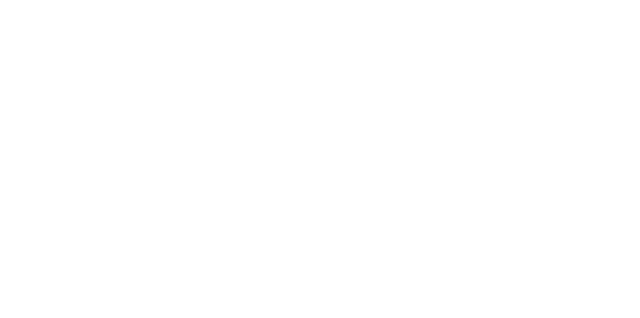
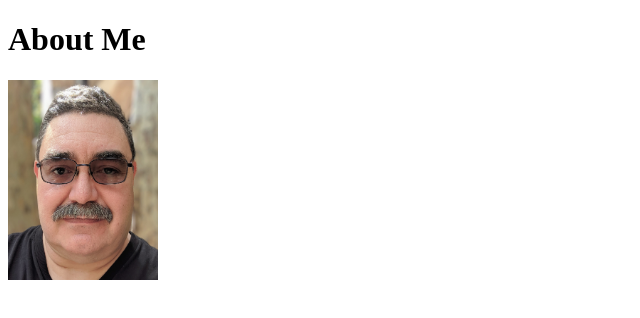
Before and after one commit to rcthedev/Portfolio, a plain HTML site: page index.html in a window 1280 px wide. Shown: the whole page, without its empty margins (0-640 px from the left). Drawn offline with Linux system fonts and the light colour scheme.

Commit message:
added photo

```diff
--- a/index.html
+++ b/index.html
@@ -1,12 +1,12 @@
 <!DOCTYPE html>
 <html lang="en">
 <head>
-    <meta charset="UTF-8">
-    <meta name="viewport" content="width=device-width, initial-scale=1.0">
-    <meta http-equiv="X-UA-Compatible" content="ie=edge">
-    <title>Document</title>
+        <title>Robert Chavez</title>
 </head>
 <body>
+    <h1>About Me</h1>
+    <img src="assets\images\00100sPORTRAIT_00100_BURST20190928121350712_COVER.jpg" alt="My Picture" height="200" width="150"
+My name is Robert chavez
 
 </body>
 </html>
```
Also changed, not shown: assets/images/00100sPORTRAIT_00100_BURST20190928121350712_COVER.jpg (added).
